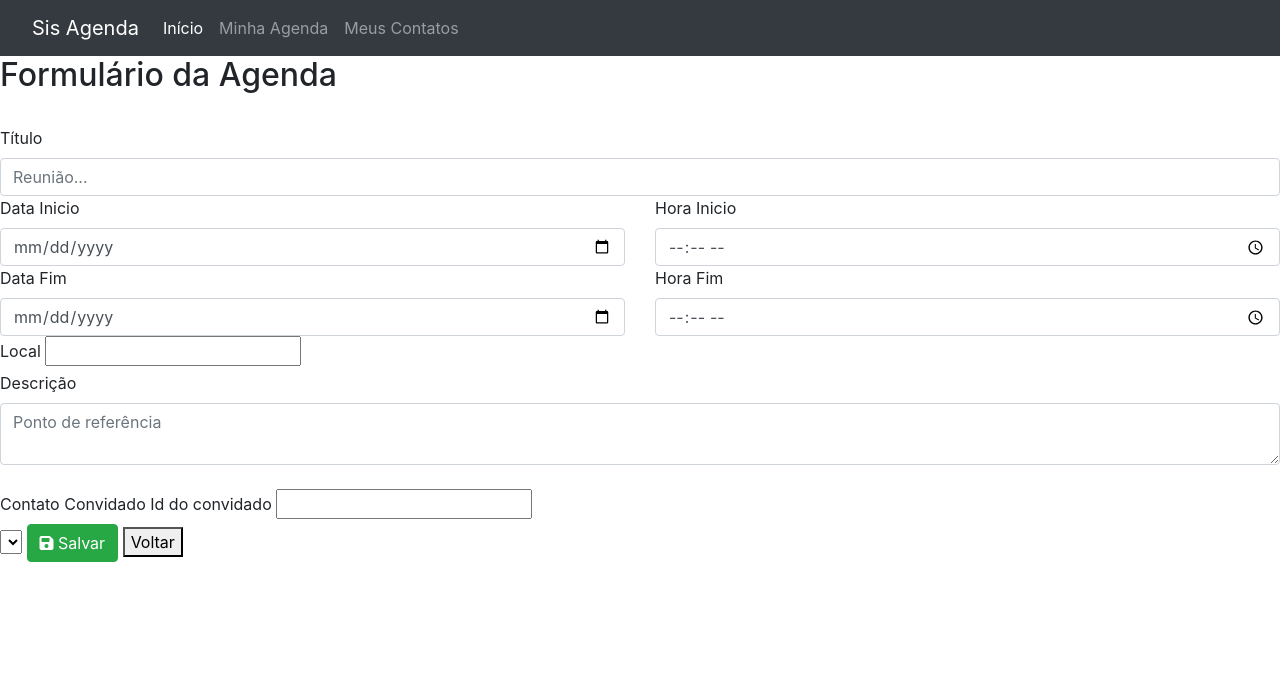
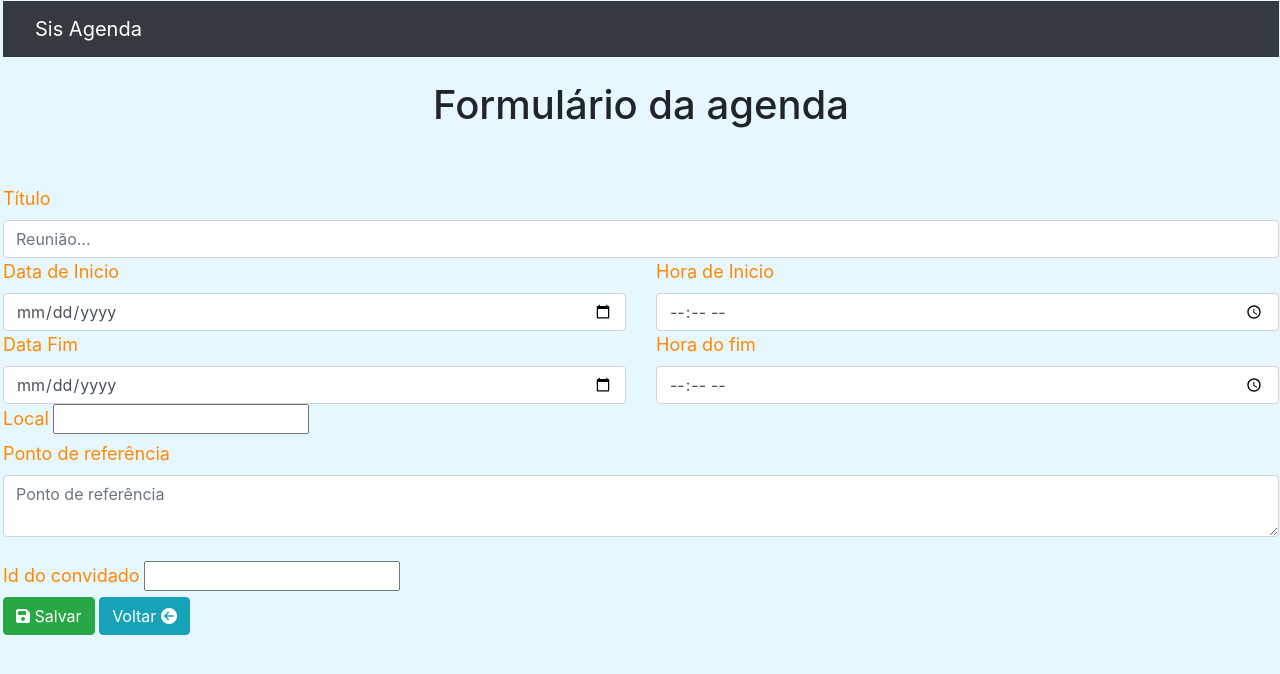
Before and after one commit to Will448/Avaliacao_TAI_01, a PHP site: page /screen/AgendaForm.php in a window 1280 px wide. Shown: the top 674 px of the page. Run offline with PHP 8.4, Linux system fonts and the light colour scheme; lists and menus that the app fills with data are empty; some libraries are stand-ins or nearby versions.

Commit message:
Update(Finalizado)-OK

```diff
--- a/screen/AgendaForm.php
+++ b/screen/AgendaForm.php
@@ -10,7 +10,7 @@ include "../database/bd_agenda.php";
     <meta name="viewport" content="width=device-width, initial-scale=1.0">
     <link rel="stylesheet" href="https://stackpath.bootstrapcdn.com/bootstrap/4.1.3/css/bootstrap.min.css" integrity="sha384-MCw98/SFnGE8fJT3GXwEOngsV7Zt27NXFoaoApmYm81iuXoPkFOJwJ8ERdknLPMO" crossorigin="anonymous"/>
     <link rel="stylesheet" href="https://cdnjs.cloudflare.com/ajax/libs/font-awesome/6.1.1/css/all.min.css" integrity="sha512-KfkfwYDsLkIlwQp6LFnl8zNdLGxu9YAA1QvwINks4PhcElQSvqcyVLLD9aMhXd13uQjoXtEKNosOWaZqXgel0g==" crossorigin="anonymous" referrerpolicy="no-referrer" />
-    <title>Document</title>
+    <title>AgendaFormulario</title>
 </head>
 
 <body>
@@ -39,73 +39,80 @@ include "../database/bd_agenda.php";
 <a class="navbar-brand" href="../index.php">Sis Agenda</a>
   <button class="navbar-toggler" type="button" data-toggle="collapse" data-target="#navbarNav" aria-controls="navbarNav" aria-expanded="false" aria-label="Alterna navegação">
     <span class="navbar-toggler-icon"></span>
-  </button>
+
   <div class="collapse navbar-collapse" id="navbarNav">
     <ul class="navbar-nav">
       <li class="nav-item active">
         <a class="nav-link" href="../index.php">Início <span class="sr-only">(Página atual)</span></a>
       </li>
       <li class="nav-item">
-        <a class="nav-link" href="../screens/listagemagenda.php">Minha Agenda</a>
+        <a class="nav-link" href="../screen/AgendaList.php">Minha Agenda</a>
       </li>
       <li class="nav-item">
-        <a class="nav-link" href="../screens/listagemcontato.php">Meus Contatos</a>
+        <a class="nav-link" href="../screen/ContatoList.php">Meus Contatos</a>
       </li>
     </ul>
   </div>
 </nav>
-    <h2>Formulário da Agenda</h2>
+</button>
+<br>
+   <h1 class="display-5" style= "text-align: center">Formulário da agenda</h1>
+  <br>
     <form action="./AgendaForm.php" method="post">
     <input type="hidden" name="id_agenda" value="<?php echo !empty($result->id_agenda) ? $result->id_agenda : "" ?>" /><br>
     <div>
-    <label for="titulo">Título</label>
+    <label for="titulo" style="color: rgb(255, 136, 0)"><font size="4">Título</font></label>
     <input type="text" class="form-control" name="titulo" placeholder="Reunião..." required value="<?php echo !empty($result->titulo) ? $result->titulo : "" ?>"/>
         </div>
 
         <div class="row">
     <div class="col">
-      <label for="formGroupExampleInput">Data Inicio </label>
+      <label for="formGroupExampleInput" style="color: rgb(255, 136, 0)"><font size="4">Data de Inicio</font> </label>
       <input type="date" class="form-control" name="data_inicio" placeholder="mm/dd/yyyy" value="<?php echo !empty($result->data_inicio) ? $result->data_inicio : "" ?>" />
     </div>
     <div class="col">
-      <label for="formGroupExampleInput">Hora Inicio</label>
+      <label for="formGroupExampleInput" style="color: rgb(255, 136, 0)"><font size="4">Hora de Inicio</font></label>
       <input type="time" class="form-control" name="hora_inicio" placeholder="--:-- --" value="<?php echo !empty($result->hora_inicio) ? $result->hora_inicio : "" ?>" />
     </div>
   </div>
   <div class="row">
     <div class="col">
-      <label for="formGroupExampleInput">Data Fim </label>
+      <label for="formGroupExampleInput" style="color: rgb(255, 136, 0)"><font size="4">Data Fim</font> </label>
       <input type="date" class="form-control"  name="data_fim" placeholder="mm/dd/yyyy"value="<?php echo !empty($result->data_fim) ? $result->data_fim : "" ?>" />
     </div>
     <div class="col">
-      <label for="formGroupExampleInput">Hora Fim</label>
+      <label for="formGroupExampleInput"style="color: rgb(255, 136, 0)"><font size="4">Hora do fim</font></label>
       <input type="time" class="form-control" name="hora_fim" placeholder="--:-- --" value="<?php echo !empty($result->hora_fim) ? $result->hora_fim : "" ?>" />
     </div>
   </div>
   <div>
   <div>
-    <label for="formGroupExampleInput">Local</label>
+    <label for="formGroupExampleInput" style="color: rgb(255, 136, 0)"><font size="4">Local</font></label>
     <input type="text" name="lugar" value="<?php echo !empty($result->lugar) ? $result->lugar : "" ?>"/>
   </div>
   <div>
-    <label for="validationTextarea">Descrição</label>
+    <label for="validationTextarea" style="color: rgb(255, 136, 0)"><font size="4">Ponto de referência</font></label>
     <textarea class="form-control" id="validationTextarea" placeholder="Ponto de referência" name="descricao" value="<?php echo !empty($result->descricao) ? $result->descricao : "" ?>">
 </textarea></br>
   </div>
   <div>
     <div>
-      <label for="formGroupExampleInput">Contato Convidado</label>
-      <label>Id do convidado</label>
+      <label for="formGroupExampleInput"style="color: rgb(255, 136, 0)"><font size="4">Id do convidado</font></label>
         <input type="text" name="convidado_id" value="<?php echo !empty($result->convidado_id) ? $result->convidado_id : "" ?>" /><br>
-        <select name="convidado">
-
-            <option></option>
     </div>
     </div>
 </select>
-<button type= "submit" class="btn btn-success" value="Salvar"><i class="fa-solid fa-floppy-disk"></i> Salvar</button>
+<button type= "submit" class="btn btn-success"><i class="fa-solid fa-floppy-disk"></i> Salvar</button>
     </form>
-    <button href="./AgendaList.php" > Voltar </button>
+    <a href="./ContatoList.php"><button type="button" class="btn btn-info" >Voltar   <i class="fa-solid fa-circle-arrow-left"></i></button></a>
+
+    <style>
+body {
+  margin: 1px 1px 1px 3px;
+  background-color: #e6f7ff;
+}
+
+</style>
 </body>
 
 </html>
--- a/screen/ContatoForm.php
+++ b/screen/ContatoForm.php
@@ -118,6 +118,7 @@ if (!empty($_POST)) {
 
 <style>
 body {
+  margin: 1px 1px 1px 3px;
     background-color: #e6f7ff;
 }
 
--- a/screen/ContatoList.php
+++ b/screen/ContatoList.php
@@ -116,7 +116,8 @@ include "../database/bd_contato.php";
     <body>
        <style>
 body {
-    background-color: #e6f7ff;
+  margin: 1px 1px 1px 3px;
+  background-color: #e6f7ff;
 }
 
 </style>
--- a/style.css
+++ b/style.css
@@ -1,3 +1,6 @@
 body{
-    background-color: #e6f7ff;
+    background-color: #cefcec;
 }
+p{
+    color: rgb(255, 136, 0);
+}
```
Also changed, not shown: screen/AgendaList.php (+23 -11 lines).
